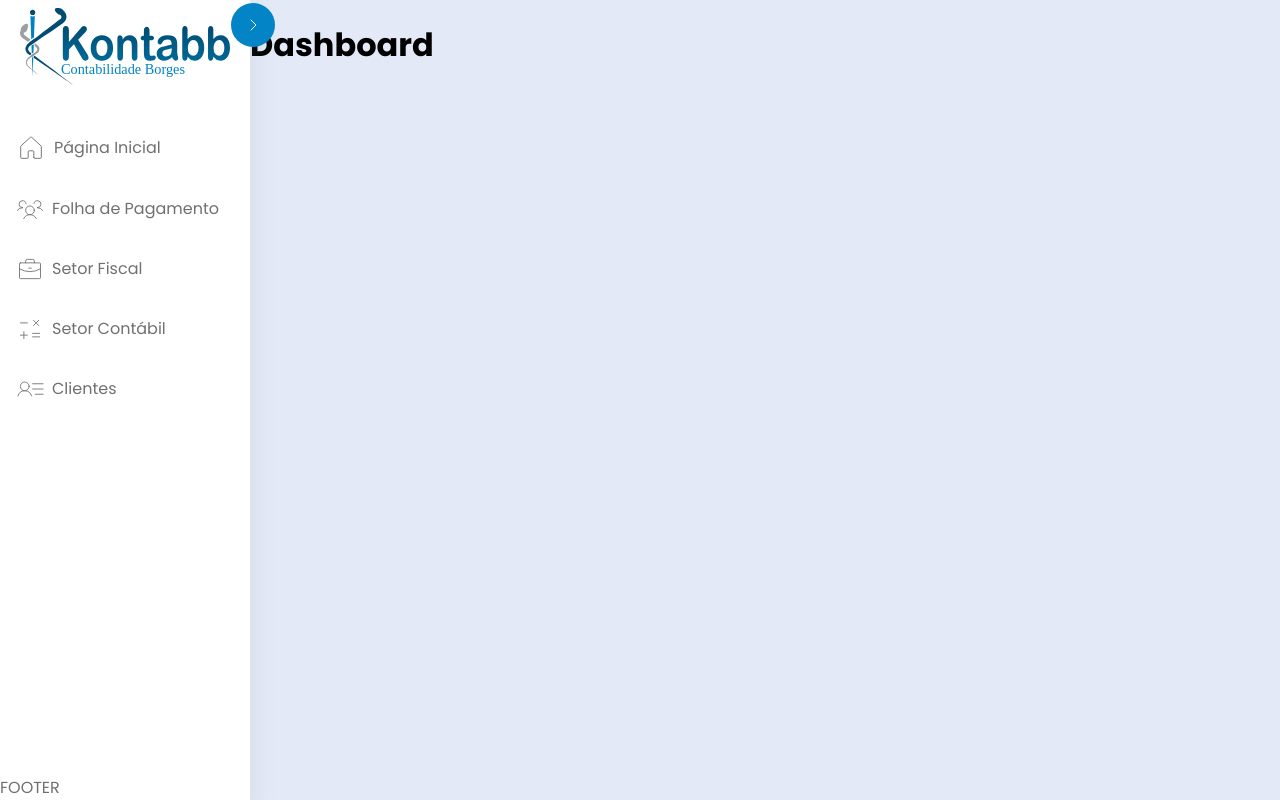
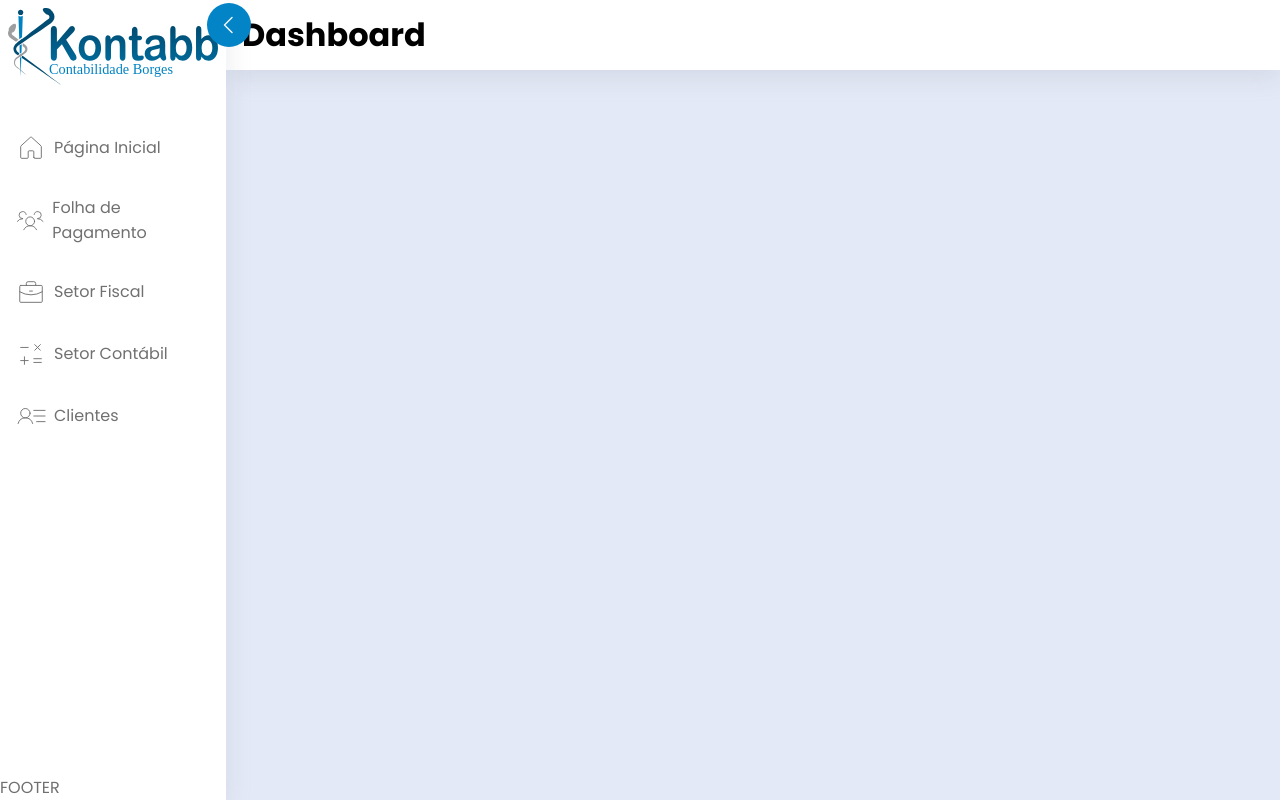
Before and after one commit to pablogeokar/nextjs13-styled-components-dashboard, a Next.js app: page / in a window 1280 px wide. Built offline with nearby package versions, Linux system fonts and the light colour scheme.

Commit message:
ajustes sidebar

```diff
--- a/src/components/Sidebar/index.tsx
+++ b/src/components/Sidebar/index.tsx
@@ -14,17 +14,17 @@ export function Sidebar() {
           <img src="/logo.svg" alt="Kontabb" />
         </div>
 
-        <C.Toggle onClick={() => setClose(!close)}>
-          <CaretRight />
+        <C.Toggle onClick={() => setClose(!close)} className={close && 'close'}>
+          <CaretRight size={24} />
         </C.Toggle>
 
         <C.Menu>
 
-          <Link link="#" close={close} label="Página Inicial" icon={<House size={30} weight="thin" />} />
-          <Link link="#" close={close} label="Folha de Pagamento" icon={<UsersThree size={28} weight="thin" />} />
-          <Link link="#" close={close} label="Setor Fiscal" icon={<Briefcase size={28} weight="thin" />} />
-          <Link link="#" close={close} label="Setor Contábil" icon={<MathOperations size={28} weight="thin" />} />
-          <Link link="#" close={close} label="Clientes" icon={<UserList size={28} weight="thin" />} />
+          <Link link="#" close={close} label="Página Inicial" icon={<House weight="thin" />} />
+          <Link link="#" close={close} label="Folha de Pagamento" icon={<UsersThree weight="thin" />} />
+          <Link link="#" close={close} label="Setor Fiscal" icon={<Briefcase weight="thin" />} />
+          <Link link="#" close={close} label="Setor Contábil" icon={<MathOperations weight="thin" />} />
+          <Link link="#" close={close} label="Clientes" icon={<UserList weight="thin" />} />
 
         </C.Menu>
       </div>
--- a/src/components/Sidebar/partials/Link/index.tsx
+++ b/src/components/Sidebar/partials/Link/index.tsx
@@ -31,6 +31,11 @@ export const Container = styled.li`
     padding: 12px;
     gap: 8px;
     transition: ${({ theme }) => theme.transition.tran04};
+
+    svg{
+      width: 30px;
+      height: 30px
+    }
 
     :hover{
       background-color: ${({ theme }) => theme.colors.primary};
--- a/src/components/Sidebar/styles.ts
+++ b/src/components/Sidebar/styles.ts
@@ -50,7 +50,19 @@ export const Toggle = styled.div`
   height: 44px;
   width: 44px;
   border-radius: 50%;
-  color: ${({ theme }) => theme.colors.sidebar};
+  color: ${({ theme }) => theme.colors.toggle};
+  svg {
+    transform: rotate(180deg);
+    transition: ${({ theme }) => theme.transition.tran05};
+  }
+  &.close {
+    svg {
+      transform: rotate(0deg);
+    }
+  }
+  :hover {
+    filter: saturate(1.4);
+  }
 `;
 
 export const Menu = styled.ul`
--- a/src/pages/_app.tsx
+++ b/src/pages/_app.tsx
@@ -10,14 +10,14 @@ const themeLight: DefaultTheme = {
     sidebar: '#FFF',
     primary: '#0284c7',
     primaryLight: '#f3f4f6',
-    toggle: '#DDD',
+    toggle: '#f3f4f6',
     text: '#707070'
   },
   transition: {
     tran02: 'all 0.2s ease',
     tran03: 'all 0.3s ease',
     tran04: 'all 0.4s ease',
-    tran05: 'all 0.25s ease'
+    tran05: 'all 0.6s ease'
   }
 }
 
@@ -34,7 +34,7 @@ const themeDark: DefaultTheme = {
     tran02: 'all 0.2s ease',
     tran03: 'all 0.3s ease',
     tran04: 'all 0.4s ease',
-    tran05: 'all 0.25s ease'
+    tran05: 'all 0.6s ease',
   }
 }
 
--- a/src/pages/index.tsx
+++ b/src/pages/index.tsx
@@ -6,9 +6,12 @@ export default function Home() {
   return (
     <Layout.Container>
       <Sidebar />
-      <h1>Dashboard</h1>
+      <Layout.Header>
+        <h1>Dashboard</h1>
+      </Layout.Header>
       {/* <div style={{width: '500px', height: '2000px' }}></div>*/}
     </Layout.Container>
+
   )
 
 }
--- a/src/styles/Layout.ts
+++ b/src/styles/Layout.ts
@@ -2,4 +2,16 @@ import styled from "styled-components";
 
 export const Container = styled.div`
   display: flex;
+  flex: 1;
 `;
+
+export const Header = styled.header`
+  display: flex;
+  justify-content: space-between;
+  align-items: center;
+  width: 100%;
+  height: 70px;
+  background-color: #fff;
+  padding: 16px;
+  box-shadow: rgba(149, 157, 165, 0.2) 0px 8px 24px;
+`;
```
Also changed, not shown: src/components/Layout/index.tsx (deleted).
